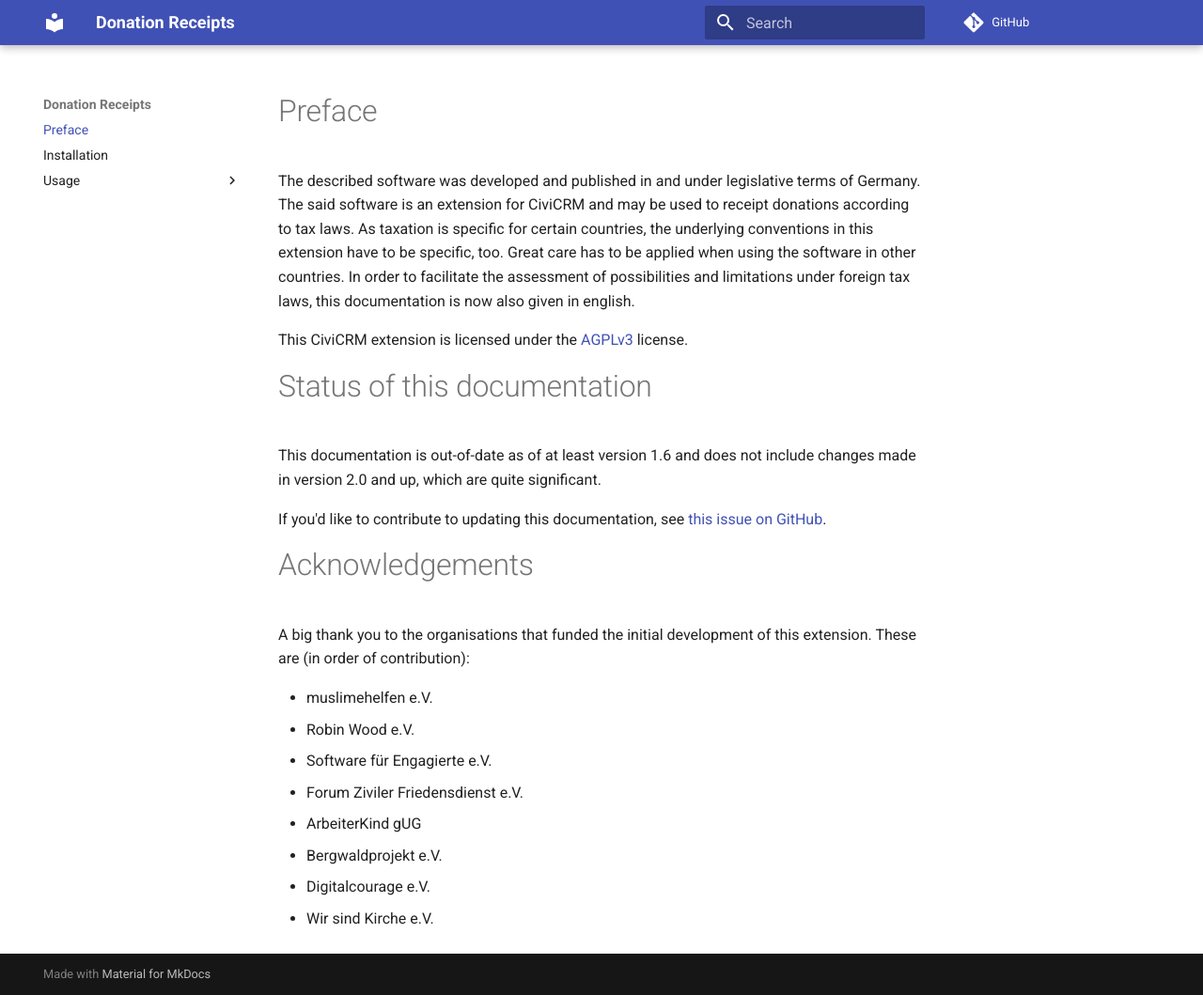
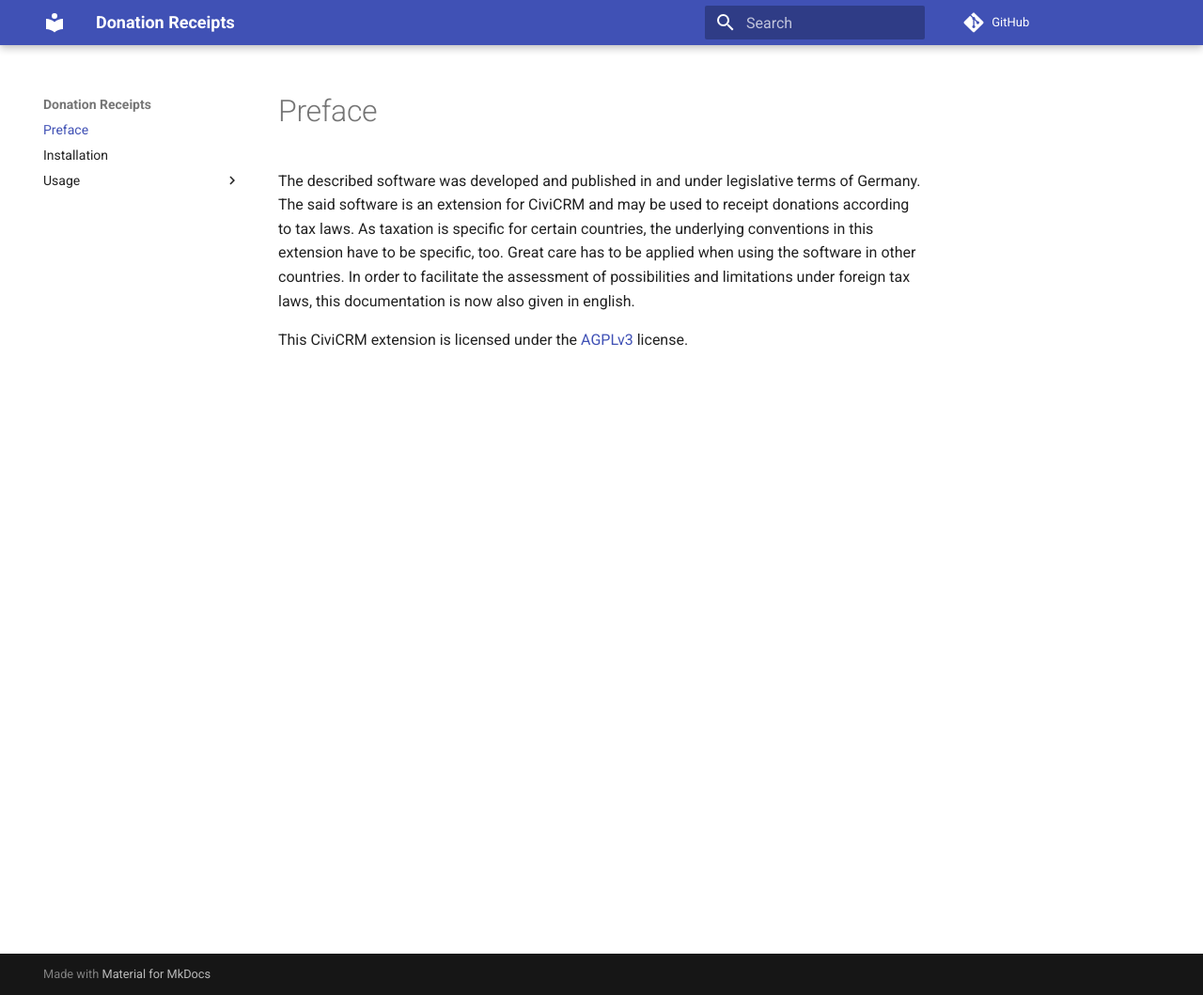
Before and after one commit to systopia/de.systopia.donrec, an MkDocs documentation site: the page built from docs/index.md, in a window 1280 px wide and 1059 px high. Shown: the whole window at 94% size. Built offline with MkDocs 1.6.1 and Material for MkDocs 9.7.7, drawn with Linux system fonts in a browser that asks for light colours; comment, search, counter and statistics services are not loaded.

Commit message:
Update index.md

```diff
--- a/docs/index.md
+++ b/docs/index.md
@@ -10,25 +10,3 @@ foreign tax laws, this documentation is now also given in english.
 
 This CiviCRM extension is licensed under
 the [AGPLv3](https://www.gnu.org/licenses/agpl-3.0.html) license.
-
-# Status of this documentation
-
-This documentation is out-of-date as of at least version 1.6 and does not
-include changes made in version 2.0 and up, which are quite significant.
-
-If you'd like to contribute to updating this documentation, see
-[this issue on GitHub](https://github.com/systopia/de.systopia.donrec/issues/160).
-
-# Acknowledgements
-
-A big thank you to the organisations that funded the initial development of this
-extension. These are (in order of contribution):
-
-- muslimehelfen e.V.
-- Robin Wood e.V.
-- Software für Engagierte e.V.
-- Forum Ziviler Friedensdienst e.V.
-- ArbeiterKind gUG
-- Bergwaldprojekt e.V.
-- Digitalcourage e.V.
-- Wir sind Kirche e.V.
```
